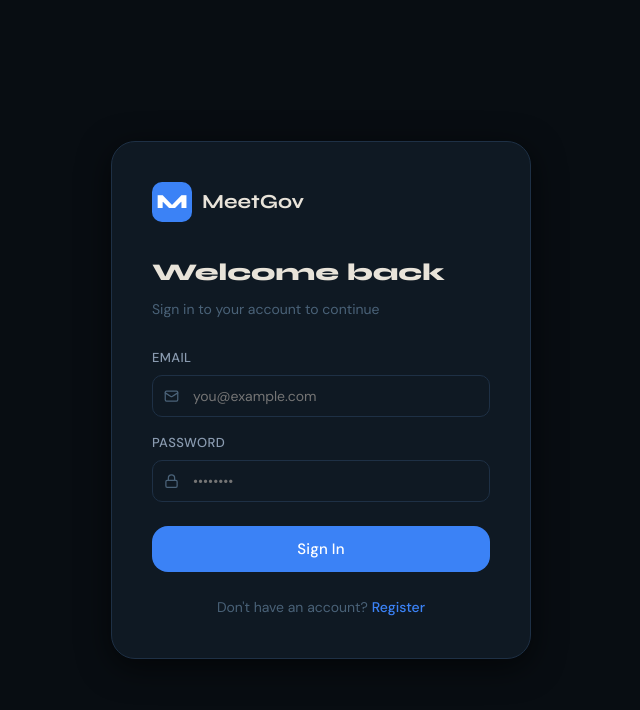
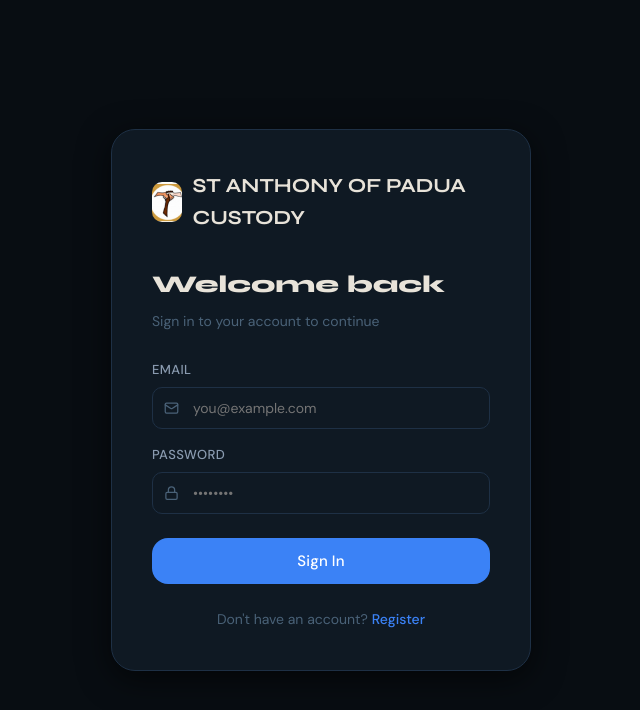
Before and after one commit to Van4Martin/contio, a React (Vite) app in the folder client/: page /login in a window 1280 px wide. Shown: the top 710 px of the page, without its empty margins (319-959 px from the left). Built offline with nearby package versions, Linux system fonts and the light colour scheme; no server answers.

Commit message:
New updates

```diff
--- a/client/index.html
+++ b/client/index.html
@@ -4,7 +4,7 @@
     <meta charset="UTF-8" />
     <link rel="icon" type="image/svg+xml" href="/vite.svg" />
     <meta name="viewport" content="width=device-width, initial-scale=1.0" />
-    <title>MeetGov — Meeting Governance System</title>
+    <title>OFM Conventual Ghana Chapter Portal</title>
     <link rel="preconnect" href="https://fonts.googleapis.com" />
     <link rel="preconnect" href="https://fonts.gstatic.com" crossorigin />
     <link
--- a/client/src/components/layout/Navbar.jsx
+++ b/client/src/components/layout/Navbar.jsx
@@ -1,6 +1,7 @@
 import { Link, useNavigate, useLocation } from 'react-router-dom'
 import { LogOut, Settings, LayoutDashboard, Shield } from 'lucide-react'
 import { useAuth } from '../../hooks/useAuth'
+import logo from '../../assets/images/logo.jpg';
 
 export default function Navbar() {
   const { user, isAdmin, logout } = useAuth()
@@ -29,11 +30,16 @@ export default function Navbar() {
     background: 'var(--accent)',
     borderRadius: '8px',
     display: 'flex', alignItems: 'center', justifyContent: 'center',
+    overflow: 'hidden'
   }}>
-          <span style={{ color: '#fff', fontSize: '16px', fontWeight: 800, fontFamily: 'var(--font-display)' }}>M</span>
+    <img
+      src={logo}
+      alt="Logo"
+      style={{ width: '100%', height: '100%', objectFit: 'cover' }}
+    />
   </div>
   <span style={{ fontFamily: 'var(--font-display)', fontWeight: 700, fontSize: '17px', color: 'var(--text-primary)' }}>
-          MeetGov
+    OFMCONVGH
   </span>
 </Link>
 
--- a/client/src/pages/auth/Login.jsx
+++ b/client/src/pages/auth/Login.jsx
@@ -4,6 +4,7 @@ import { Mail, Lock } from 'lucide-react'
 import { useAuth } from '../../hooks/useAuth'
 import Input from '../../components/common/Input'
 import Button from '../../components/common/Button'
+import logo from '../../assets/images/logo.jpg';
 
 export default function Login() {
   const { login } = useAuth()
@@ -46,16 +47,23 @@ export default function Login() {
         className="fade-in"
       >
         {/* Logo */}
-        <div style={{ display: 'flex', alignItems: 'center', gap: '10px', marginBottom: '32px' }}>
-          <div style={{
-            width: '40px', height: '40px',
-            background: 'var(--accent)',
-            borderRadius: '10px',
-            display: 'flex', alignItems: 'center', justifyContent: 'center',
-          }}>
-            <span style={{ color: '#fff', fontSize: '20px', fontWeight: 800, fontFamily: 'var(--font-display)' }}>M</span>
-          </div>
-          <span style={{ fontFamily: 'var(--font-display)', fontWeight: 700, fontSize: '20px' }}>MeetGov</span>
+<div style={{ display: 'flex', alignItems: 'center', gap: '10px', marginBottom: '32px' }}>
+  <div style={{
+    width: '40px',
+    height: '40px',
+    borderRadius: '10px',
+    overflow: 'hidden',
+    display: 'flex',
+    alignItems: 'center',
+    justifyContent: 'center',
+  }}>
+    <img
+      src={logo}
+      alt="Logo"
+      style={{ width: '100%', height: '100%', objectFit: 'cover' }}
+    />
+  </div>
+        <span style={{ fontFamily: 'var(--font-display)', fontWeight: 700, fontSize: '20px' }}>ST ANTHONY OF PADUA CUSTODY</span>
         </div>
 
         <h1 style={{ fontFamily: 'var(--font-display)', fontSize: '24px', fontWeight: 800, marginBottom: '6px' }}>
```
Also changed, not shown: client/src/assets/images/logo.jpg (added). Lines whose indentation alone changed are shown as unchanged.
